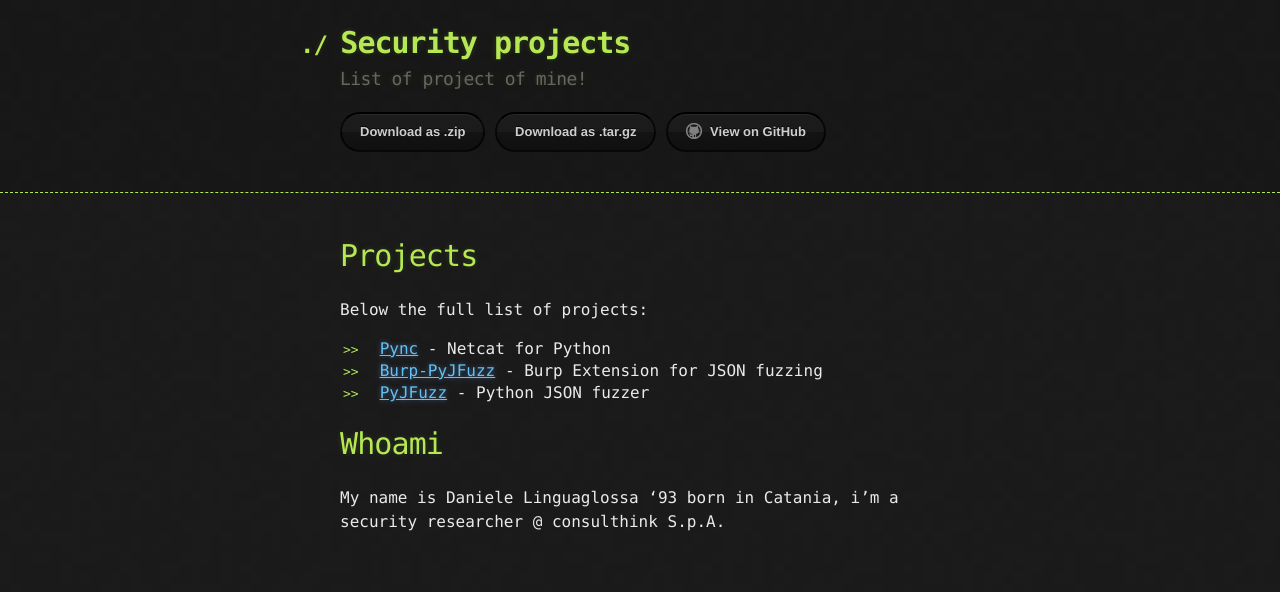
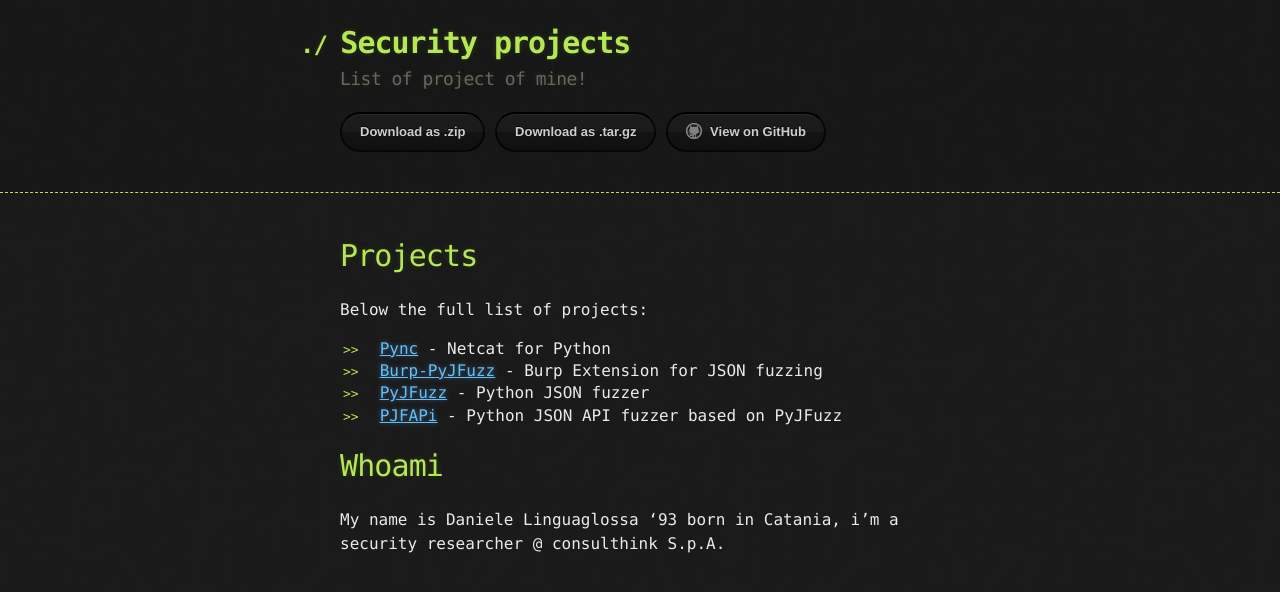
Before and after one commit to dzonerzy/dzonerzy.github.io, a Jekyll site: the page built from index.md, in a window 1280 px wide. Shown: the top 592 px of the page. Built offline with Jekyll 4.4.1, drawn with Linux system fonts in a browser that asks for light colours; our own code applies the rules of GitHub Pages for plain Markdown files.

Commit message:
Update index.md

```diff
--- a/index.md
+++ b/index.md
@@ -8,6 +8,7 @@ Below the full list of projects:
 - [Pync](pync) - Netcat for Python
 - [Burp-PyJFuzz](burp-pyjfuzz) - Burp Extension for JSON fuzzing
 - [PyJFuzz](pyjfuzz) - Python JSON fuzzer
+- [PJFAPi](pyjfapi) - Python JSON API fuzzer based on PyJFuzz
 
 # [](#header-1)Whoami
 
```
